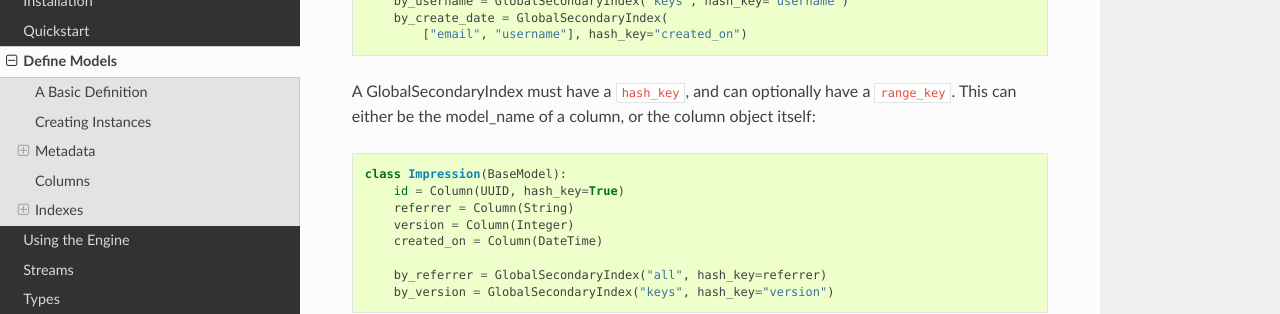
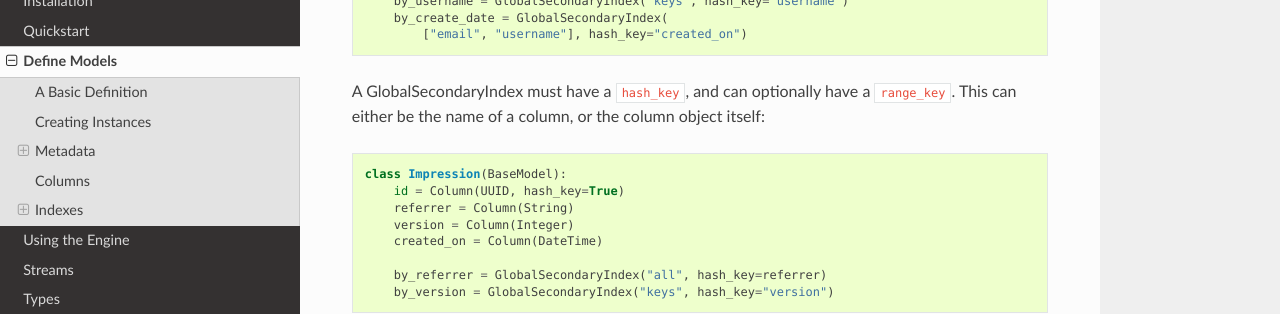
Before and after one commit to numberoverzero/bloop, a Sphinx documentation site: the page built from docs/user/models.rst, in a window 1280 px wide and 900 px high, scrolled down 6130 px. Shown: the part 176-490 px from the top of the window. Built offline with Sphinx 7.4.7 and the Read the Docs theme 2.0.0, drawn with Linux system fonts in a browser that asks for light colours.

Commit message:
Rename model_name -> name, kwarg name -> dynamo_name

```diff
--- a/docs/api/internal.rst
+++ b/docs/api/internal.rst
@@ -26,7 +26,7 @@
 
     .. attribute:: dynamo_name
 
-        The name of this index in DynamoDB.  Defaults to the index's :data:`~Index.model_name`.
+        The name of this index in DynamoDB.  Defaults to the index's :data:`~Index.name`.
 
     .. attribute:: hash_key
 
@@ -37,7 +37,7 @@
 
         The model this index is attached to.
 
-    .. attribute:: model_name
+    .. attribute:: name
 
         The name of this index in the model.  Set by :func:`~bloop.models.bind_index`
         during :func:`~bloop.models.BaseModel.__init_subclass__`.
--- a/docs/user/models.rst
+++ b/docs/user/models.rst
@@ -279,7 +279,7 @@
         referrer = Column(String, hash_key=True)
         version = Column(Integer, range_key=True)
 
-By default values will be stored in DynamoDB under the name of the column in the model definition (its ``model_name``).
+By default values will be stored in DynamoDB under the name of the column in the model definition (its ``name``).
 If you want to conserve read and write units, you can use shorter names for attributes in DynamoDB (attribute names
 are counted against your provisioned throughput).  Like the ``table_name`` in Meta, the optional ``name`` parameter
 lets you use descriptive model names without binding you to those names in DynamoDB.  This is also convenient when
@@ -336,7 +336,7 @@
             ["email", "username"], hash_key="created_on")
 
 A GlobalSecondaryIndex must have a ``hash_key``, and can optionally have a ``range_key``.  This can either be the
-model_name of a column, or the column object itself:
+name of a column, or the column object itself:
 
 .. code-block:: python
 
--- a/docs/user/patterns.rst
+++ b/docs/user/patterns.rst
@@ -224,11 +224,11 @@
             if value is None:
                 if not self.nullable:
                     msg = "Tried to set {} to None but column is not nullable"
-                    raise ValueError(msg.format(self.model_name))
+                    raise ValueError(msg.format(self.name))
             elif not isinstance(value, self.typedef.python_type):
                 msg = "Tried to set {} with invalid type {} (expected {})"
                 raise TypeError(msg.format(
-                    self.model_name, type(value),
+                    self.name, type(value),
                     self.typedef.python_type
                 ))
             super().set(obj, value)
@@ -287,7 +287,7 @@
         class Meta:
             # Fields to expose
             fields = ["_links"]
-            fields += [column.model_name for column in User.Meta.columns]
+            fields += [column.name for column in User.Meta.columns]
         # Smart hyperlinking
         _links = ma.Hyperlinks({
             'self': ma.URLFor('user_detail', id='<id>'),
```
Also changed, not shown: CHANGELOG.rst (+9 -1 lines), docs/api/public.rst (+9 -9 lines), 11 other files.
